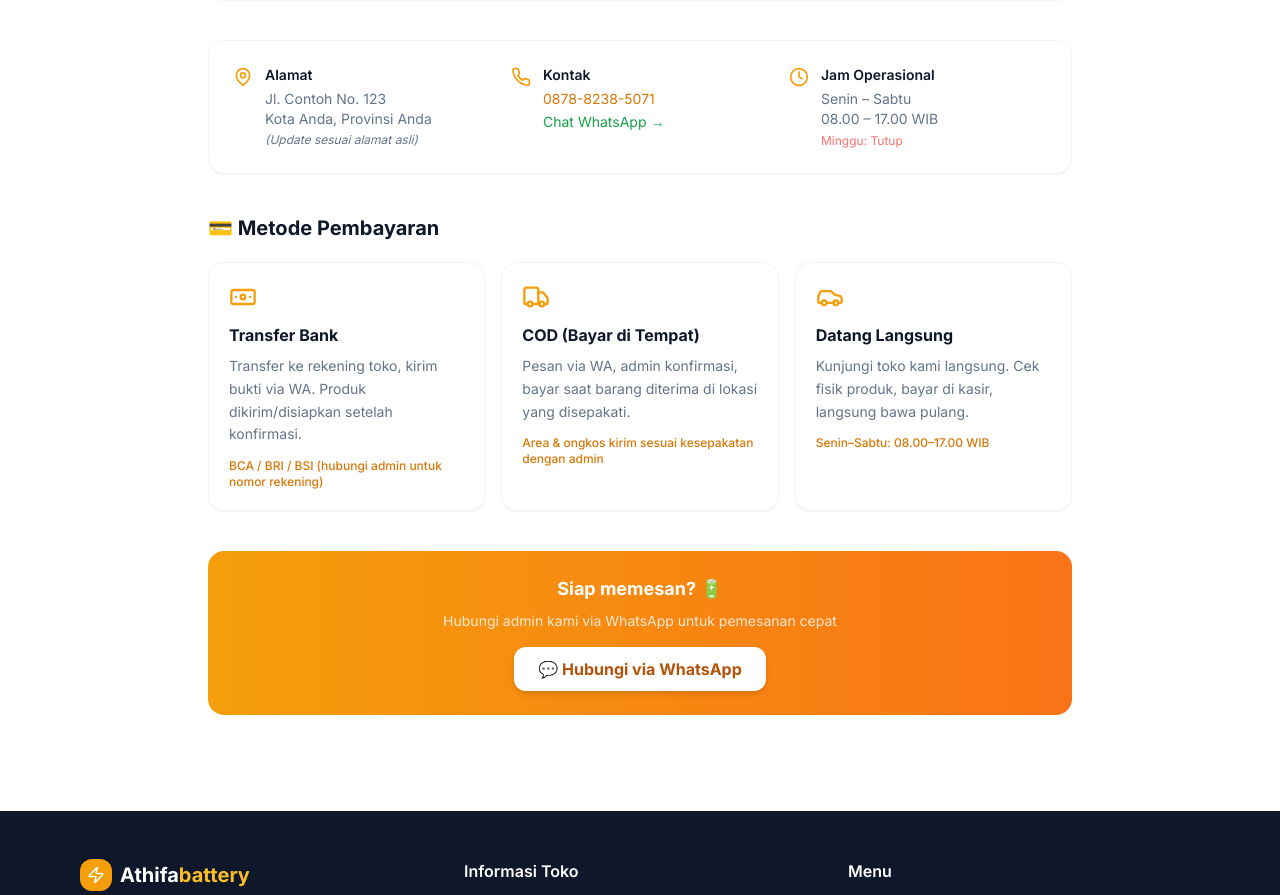
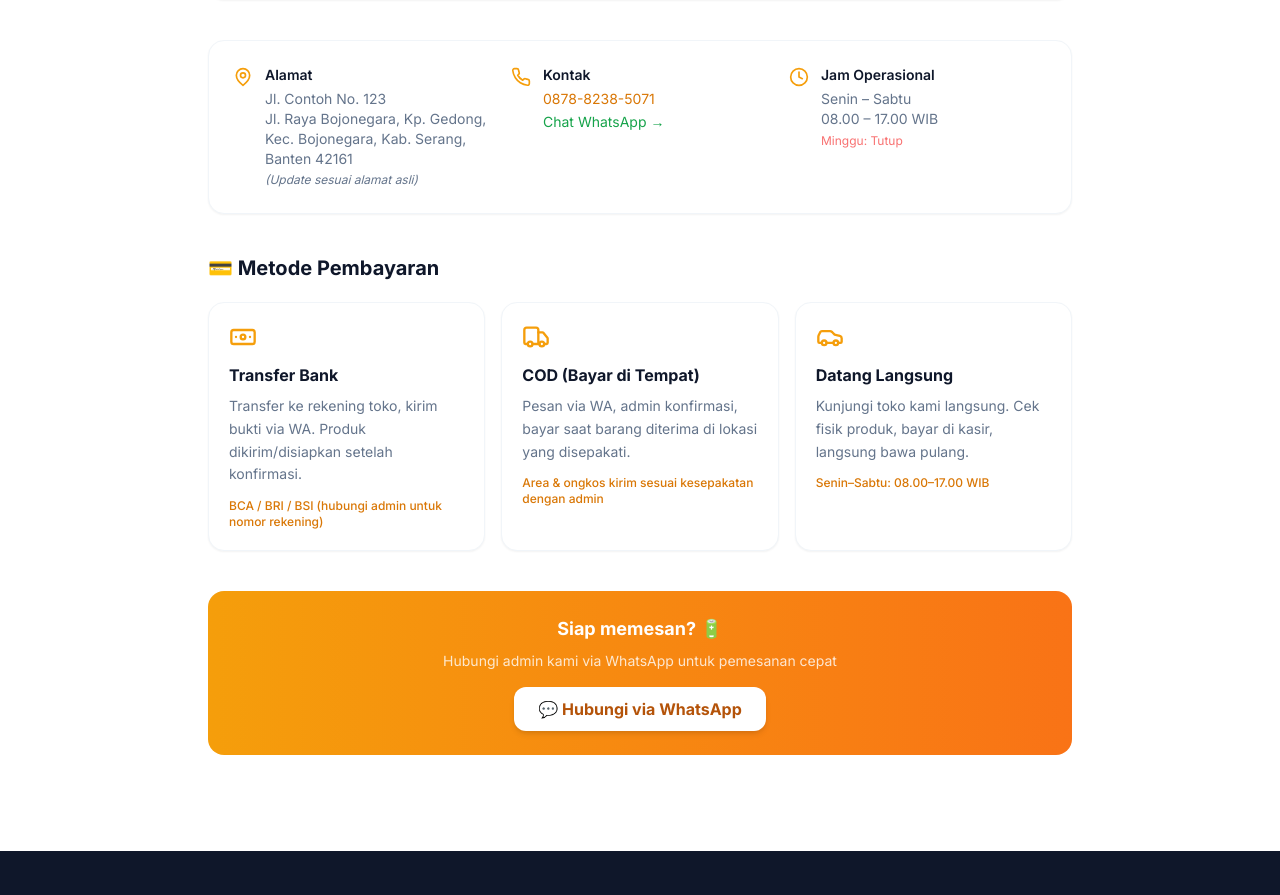
Before and after one commit to design-indra/toko-athifabattery, a Next.js app: page /lokasi in a window 1280 px wide. Shown: the part 613-1508 px from the top of the page. Built offline with nearby package versions, Linux system fonts and the light colour scheme; no server answers.

Commit message:
fix: update alamat toko Bojonegara Serang Banten

```diff
--- a/app/layout.tsx
+++ b/app/layout.tsx
@@ -38,8 +38,8 @@ const localBusinessSchema = {
   url: 'https://athifabattery.vercel.app',
   address: {
     '@type': 'PostalAddress',
-    addressLocality: 'Kota Anda',
-    addressRegion: 'Provinsi Anda',
+    addressLocality: 'Bojonegara',
+    addressRegion: 'Banten',
     addressCountry: 'ID',
   },
   openingHours: 'Mo-Sa 08:00-17:00',
--- a/app/lokasi/page.tsx
+++ b/app/lokasi/page.tsx
@@ -51,7 +51,7 @@ export default function LokasiPage() {
               <p className="font-semibold text-sm">Alamat</p>
               <p className="text-sm text-slate-500 dark:text-slate-400 mt-1">
                 Jl. Contoh No. 123<br />
-                Kota Anda, Provinsi Anda<br />
+                Jl. Raya Bojonegara, Kp. Gedong, Kec. Bojonegara, Kab. Serang, Banten 42161<br />
                 <em className="text-xs">(Update sesuai alamat asli)</em>
               </p>
             </div>
--- a/components/Footer.tsx
+++ b/components/Footer.tsx
@@ -26,7 +26,7 @@ export default function Footer() {
           <ul className="space-y-2 text-sm">
             <li className="flex items-start gap-2">
               <MapPin size={15} className="text-amber-400 mt-0.5 shrink-0" />
-              <span>Jl. Contoh No. 123, Kota Anda (Update di kode)</span>
+              <span>Jl. Contoh No. 123, Jl. Raya Bojonegara, Kp. Gedong, Kec. Bojonegara, Kab. Serang, Banten 42161 (Update di kode)</span>
             </li>
             <li className="flex items-center gap-2">
               <Phone size={15} className="text-amber-400 shrink-0" />
```
